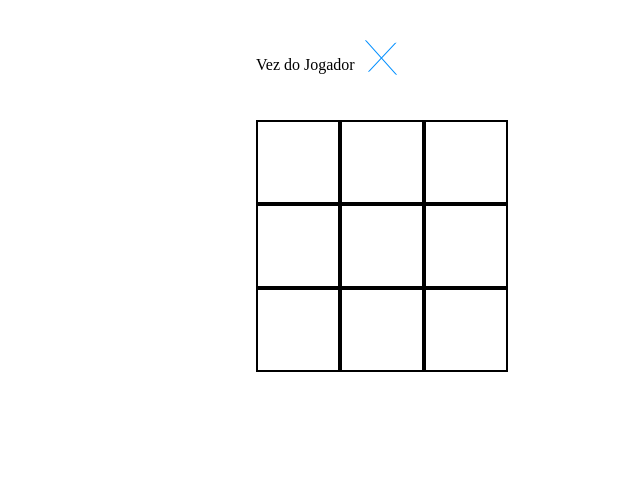
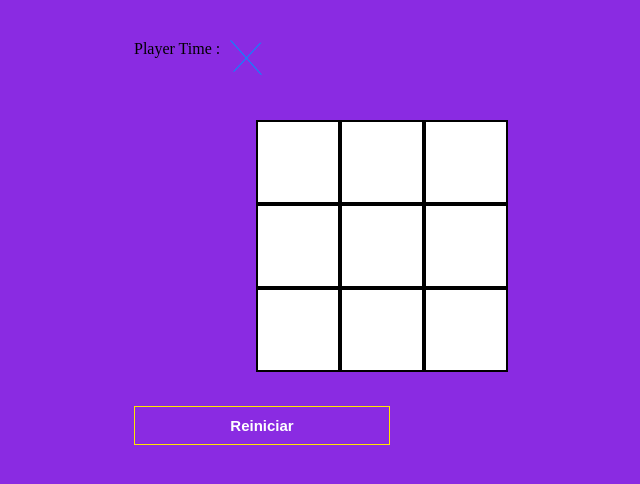
Before and after one commit to GustavoDeveloper1/Hash, a plain HTML site: page index.html in a window 1280 px wide. Shown: the whole page, without its empty margins (256-896 px from the left). Drawn offline with Linux system fonts and the light colour scheme.

Commit message:
modificando algumas coisas v-0.0.0.2

```diff
--- a/game.js
+++ b/game.js
@@ -8,7 +8,7 @@ var sequence = [];
 var actualRound = 0;
 var seqPos = 0;
 var gameOver = false;
-
+var reload = document.querySelector("#reload");
 
 preloadImages("imagens/x.png","imagens/ball.png")
 atualizaMostrador();
@@ -121,3 +121,8 @@ function sleep(ms)
 {
     return new Promise(resolve => setTimeout(resolve, ms));
 }
+reload.addEventListener('click',reiniciar);
+
+function reiniciar(){
+    reload = window.location.reload()
+}
--- a/index.html
+++ b/index.html
@@ -8,7 +8,7 @@
 
 <body>
     <div id = "mostrador">
-       <p> Vez do Jogador </p>
+       <p>Player Time : </p>
        <img src  = ""  >
     </div>
 
@@ -27,7 +27,9 @@
         <div id = "c3" class = "espaco" jogada = ""> </div>
 
     </div>
-
+    <div class="btn">
+        <button id="reload">Reiniciar</button>
+    </div>
 <script type="text/javascript"  src = "game.js" ></script>
 
 </body>
--- a/main.css
+++ b/main.css
@@ -1,7 +1,14 @@
+*{
+    margin:0px;
+    padding: 0px;
+}
+body{
+    background-color: blueviolet;
+}
 #mostrador {
     margin: auto;
     margin-top : 40px;
-    width: 256px;
+    width: 500px;
     height: 80px;
 }
 
@@ -25,6 +32,7 @@ p{
     float : left;
     text-align: center;
     padding-top: 20px;
+    background-color: #ffffff;
 }
 
 .tabuleiro{
@@ -32,3 +40,24 @@ p{
     height: 256px;
     margin: auto;
 }
+.btn{
+    width: 500px;
+    margin: 30px auto;
+
+}
+.btn #reload{
+    border:1px solid rgb(255, 230, 0) ;
+    background-color: transparent;
+    margin: auto;
+    width : 256px;
+    height: auto;
+    padding: 10px;
+    font-size: 15px;
+    color: #ffffff;
+    font-weight: bolder;
+}
+.btn #reload:hover{
+    background-color: rgb(255, 230, 0);
+    border-radius: 10px;
+    color: black;
+}
```
